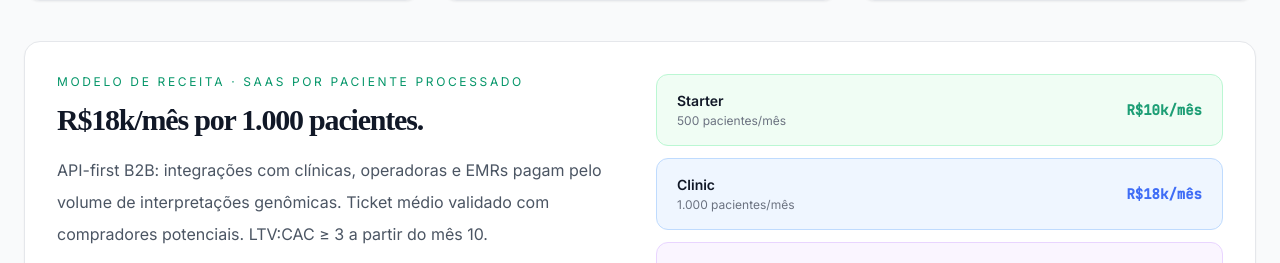
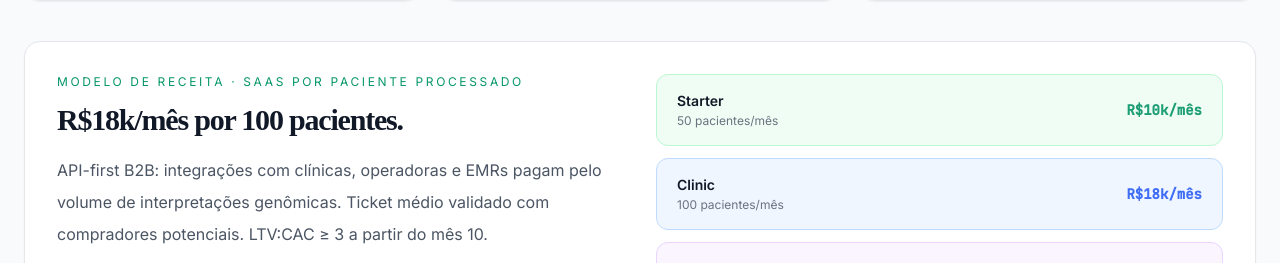
Before and after one commit to tigressdev/pitchdeck_v1, a React (Vite) app: page / in a window 1280 px wide. Shown: the part 7234-7497 px from the top of the page. Built offline with nearby package versions, Linux system fonts and the light colour scheme.

Commit message:
Update patient volume in Business component

```diff
--- a/src/components/Business.tsx
+++ b/src/components/Business.tsx
@@ -88,7 +88,7 @@ export function Business() {
                 Modelo de receita · SaaS por paciente processado
               </div>
               <h3 className="font-['Play'] text-2xl font-bold tracking-[-0.04em] text-gray-900 md:text-3xl">
-                R$18k/mês por 1.000 pacientes.
+                R$18k/mês por 100 pacientes.
               </h3>
               <p className="mt-4 text-base leading-8 text-gray-600">
                 API-first B2B: integrações com clínicas, operadoras e EMRs pagam pelo volume de interpretações genômicas. Ticket médio validado com compradores potenciais. LTV:CAC ≥ 3 a partir do mês 10.
@@ -113,8 +113,8 @@ export function Business() {
 
             <div className="space-y-3">
               {[
-                { tier: 'Starter', volume: '500 pacientes/mês', mrr: 'R$10k/mês', accent: '#1D9E75', accentBg: '#f0fdf4', accentBorder: '#bbf7d3' },
-                { tier: 'Clinic', volume: '1.000 pacientes/mês', mrr: 'R$18k/mês', accent: '#3f6df6', accentBg: '#eff6ff', accentBorder: '#bfdbfe' },
+                { tier: 'Starter', volume: '50 pacientes/mês', mrr: 'R$10k/mês', accent: '#1D9E75', accentBg: '#f0fdf4', accentBorder: '#bbf7d3' },
+                { tier: 'Clinic', volume: '100 pacientes/mês', mrr: 'R$18k/mês', accent: '#3f6df6', accentBg: '#eff6ff', accentBorder: '#bfdbfe' },
                 { tier: 'Enterprise', volume: 'Volume customizado', mrr: 'Negociado', accent: '#b846ff', accentBg: '#faf5ff', accentBorder: '#e9d5ff' },
               ].map(({ tier, volume, mrr, accent, accentBg, accentBorder }) => (
                 <div
```
